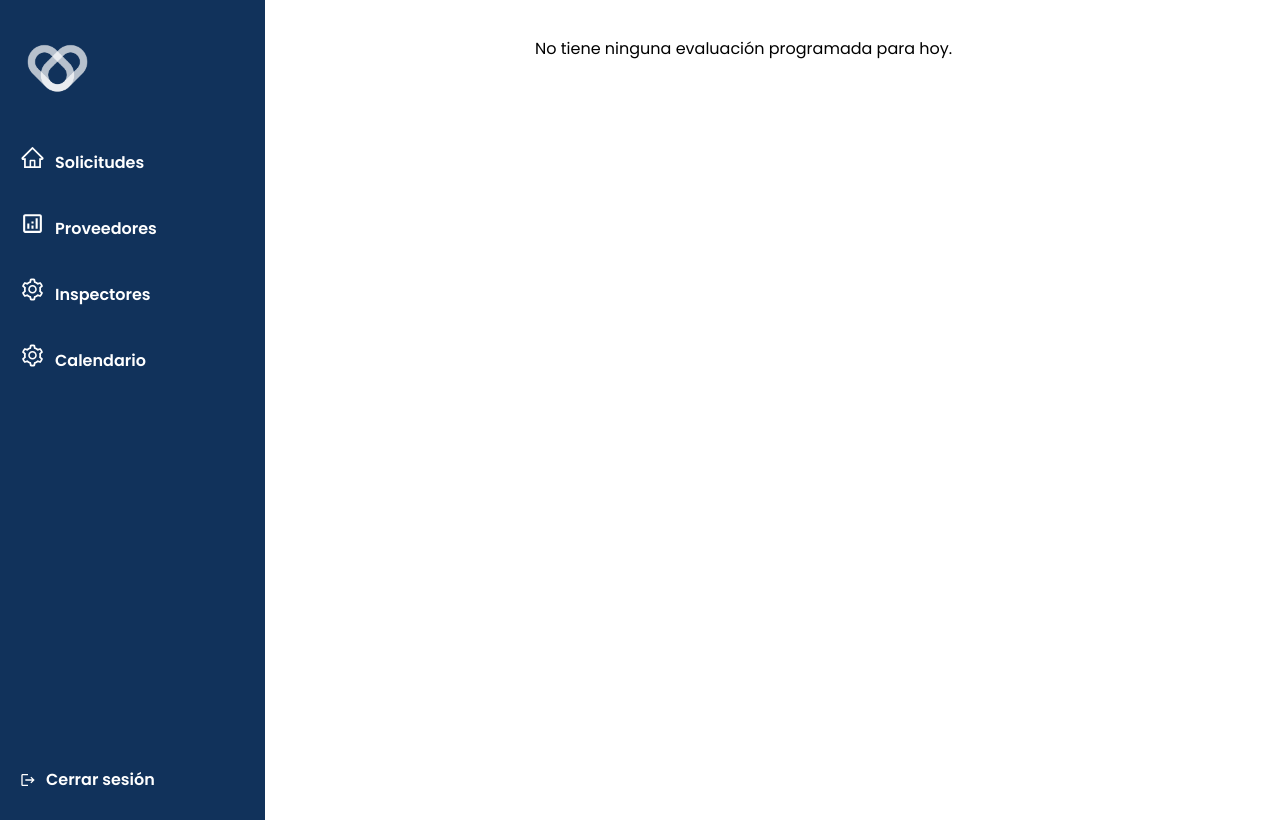
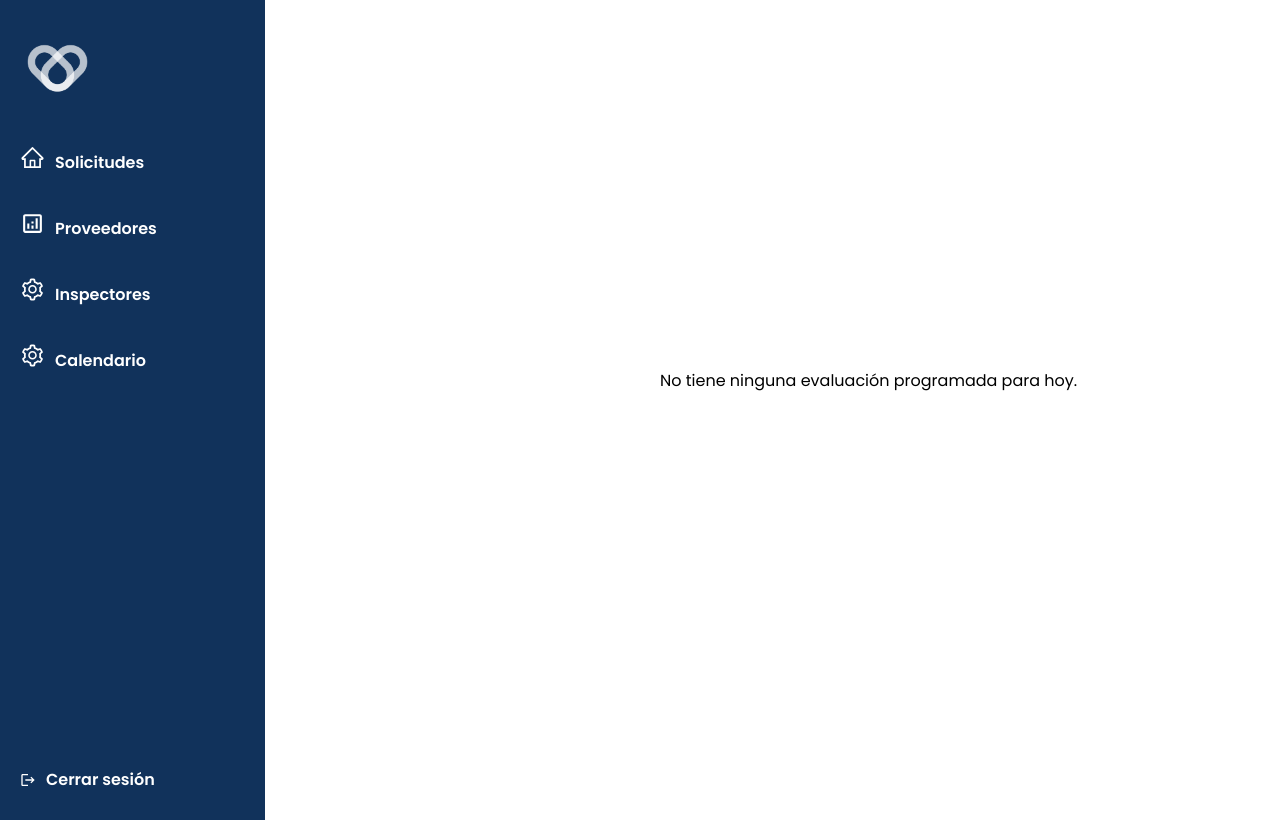
Before and after one commit to AshliCuevas/proyecto-final-desarrollo-web, a React (Create React App) app: page /EvaluacionesPage in a window 1280 px wide. Built offline with nearby package versions, Linux system fonts and the light colour scheme; no server answers; the HTML template or start-up script is replaced by a standard one.

Commit message:
Update InfoProveedor.js
mejora etetica unicamente

```diff
--- a/src/componentes_front/InfoProveedor.js
+++ b/src/componentes_front/InfoProveedor.js
@@ -11,6 +11,14 @@ const styles = {
     marginLeft: "-180px",
     background: '#ffffff',
 
+  },
+  centeredContainer: {
+    display: 'flex',
+    justifyContent: 'center', // Centrado horizontal
+    alignItems: 'center',      // Centrado vertical
+    height: '90vh',           // Ocupa toda la altura de la pantalla
+    textAlign: 'center',       // Centra el texto dentro del contenedor
+    marginLeft: "125px",
   },
   title: {
     marginBottom: '20px',
@@ -108,7 +116,13 @@ const InfoProveedor = ({ idInspector }) => {
     return <FormBPM />;
   }
 
-  if (!proveedor) return <p> No tiene ninguna evaluación programada para hoy.</p>;
+  if (!proveedor) {
+    return (
+      <div style={styles.centeredContainer}>
+        <p>No tiene ninguna evaluación programada para hoy.</p>
+      </div>
+    );
+  }
 
   return (
     <div>
```
